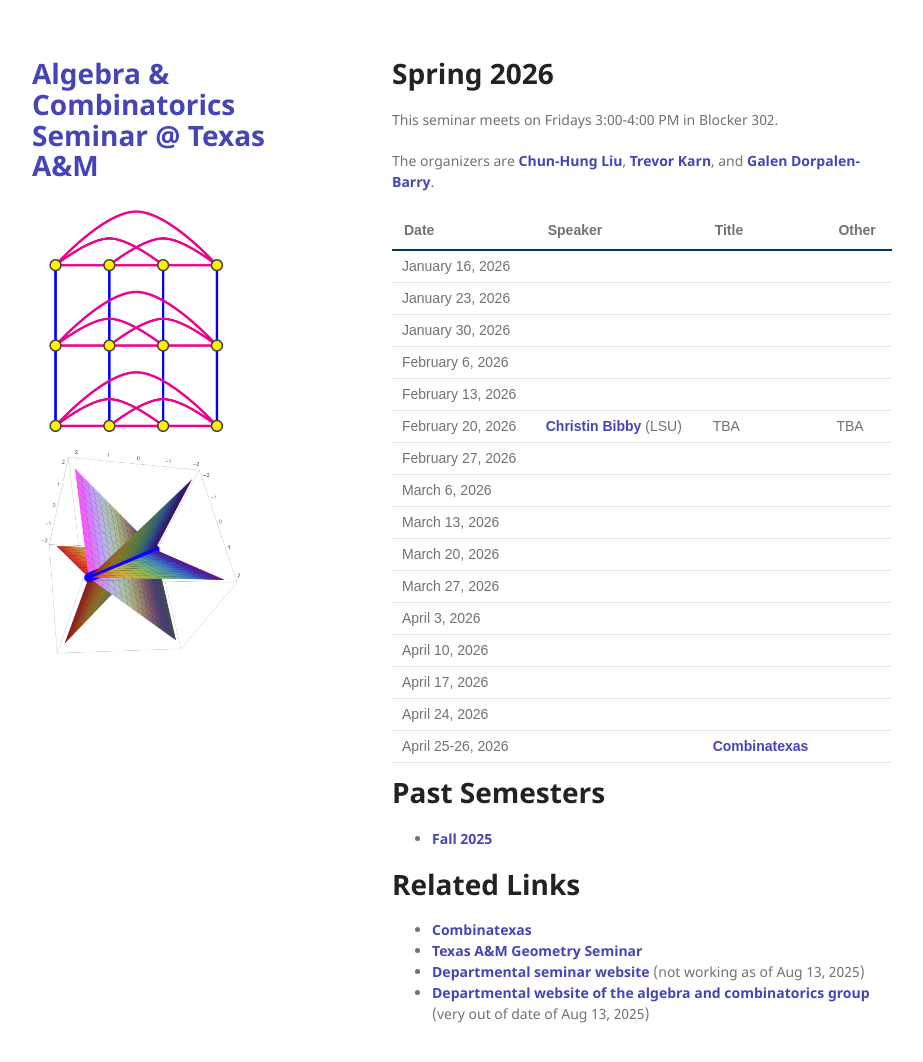
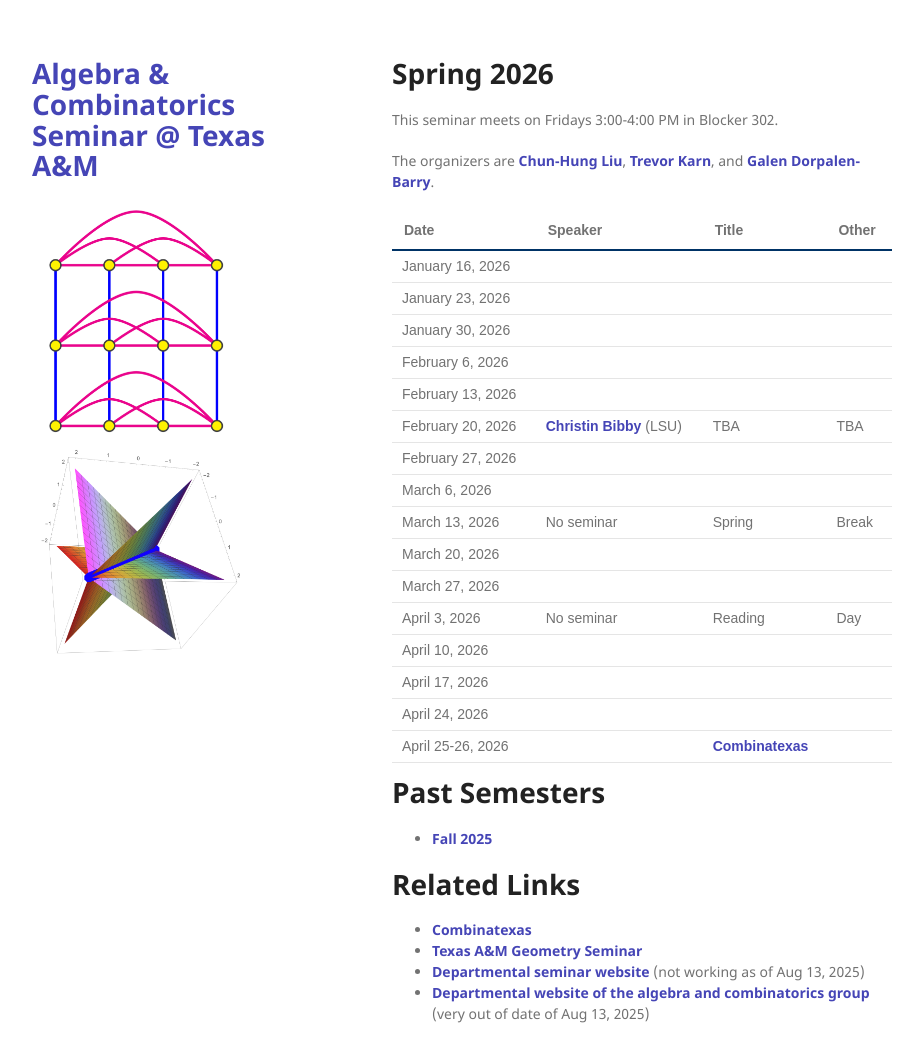
Before and after one commit to tamu-seminar/alg-comb, a Jekyll site: the page built from index.md, in a window 1280 px wide and 1094 px high. Shown: the top 1062 px of the window, without its empty margins (178-1101 px from the left). Built offline with Jekyll 4.4.1, drawn with Linux system fonts in a browser that asks for light colours.

Commit message:
Update seminar schedule with breaks

```diff
--- a/index.md
+++ b/index.md
@@ -31,10 +31,10 @@ The organizers are [Chun-Hung Liu](https://people.tamu.edu/~chliu/), [Trevor Kar
 | February 20, 2026 | [Christin Bibby](https://www.math.lsu.edu/~bibby/) (LSU)    |   TBA    |   TBA    |
 | February 27, 2026 |         |       |       |
 | March 6, 2026     |         |       |       |
-| March 13, 2026    |         |       |       |
+| March 13, 2026    |No seminar|Spring|Break  |
 | March 20, 2026    |         |       |       |
 | March 27, 2026    |         |       |       |
-| April 3, 2026     |         |       |       |
+| April 3, 2026     |No seminar|Reading|Day   |
 | April 10, 2026    |         |       |       |
 | April 17, 2026    |         |       |       |
 | April 24, 2026    |         |       |       |
```
